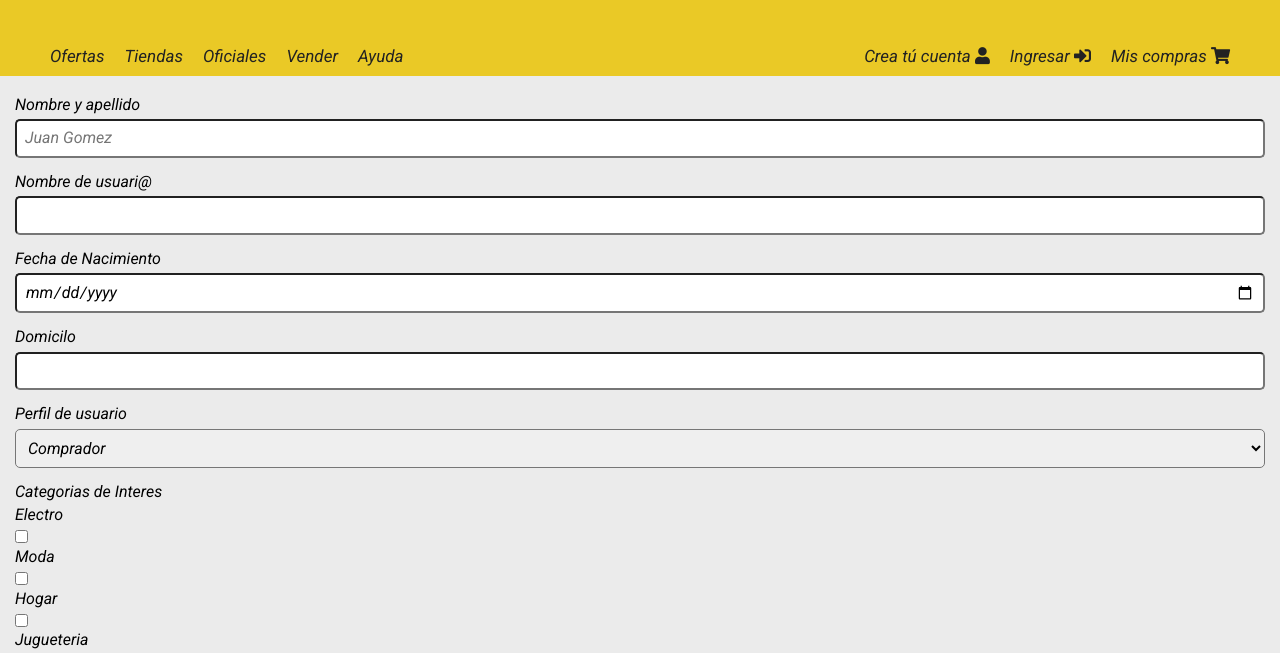
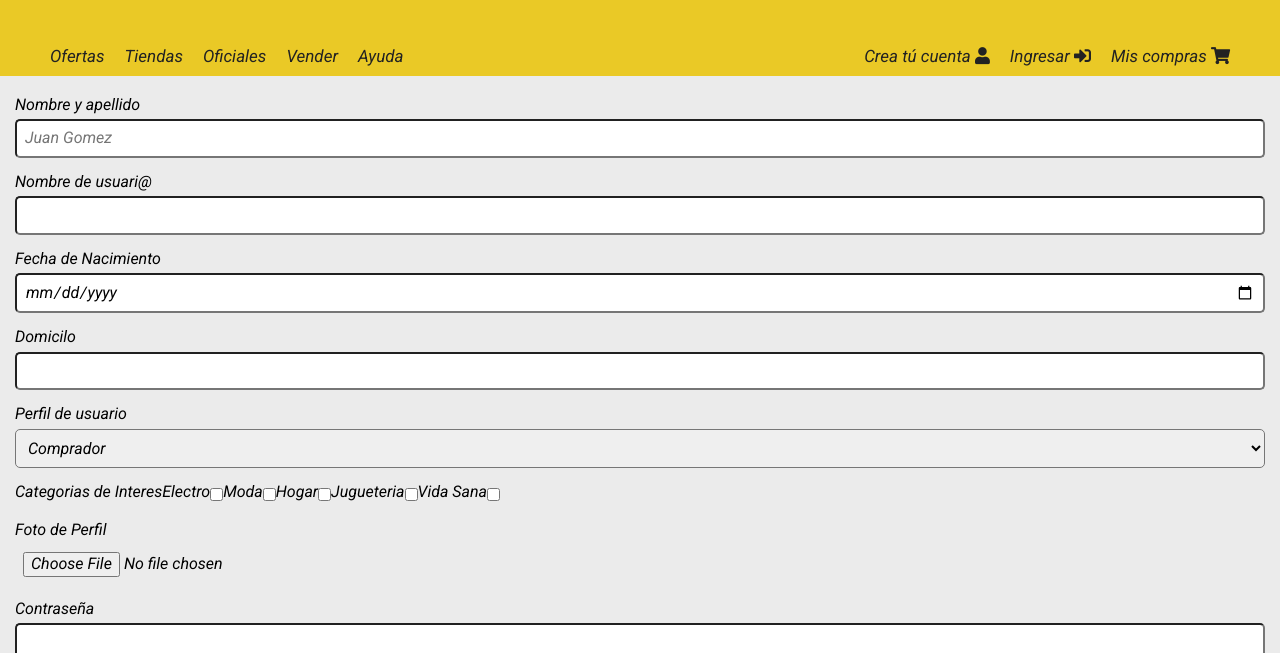
Before and after one commit to joaquincdlg/MercadoLiebre, a website: page views/register.html in a window 1280 px wide. Shown: the part 115-768 px from the top of the page. Drawn offline with nearby package versions, Linux system fonts and the light colour scheme; files that its build step writes are made by us from their sources; a web font is replaced by a local one.

Commit message:
modificacion de css

```diff
--- a/package.json
+++ b/package.json
@@ -5,7 +5,7 @@
   "main": "app.js",
   "scripts": {
     "test": "nodemon app.js",
-   "start":"node app.js"
+    "start":"node app.js"
   },
   "keywords": [],
   "author": "",
--- a/public/css/stylesheet.css
+++ b/public/css/stylesheet.css
@@ -243,7 +243,11 @@ footer{
         justify-content: space-around;
 
     }
+    .checkbox{
+        display:flex;
+        flex-wrap: wrap;
 
+    }
     .detalles{
         display: flex;
         flex-wrap: wrap;
```
